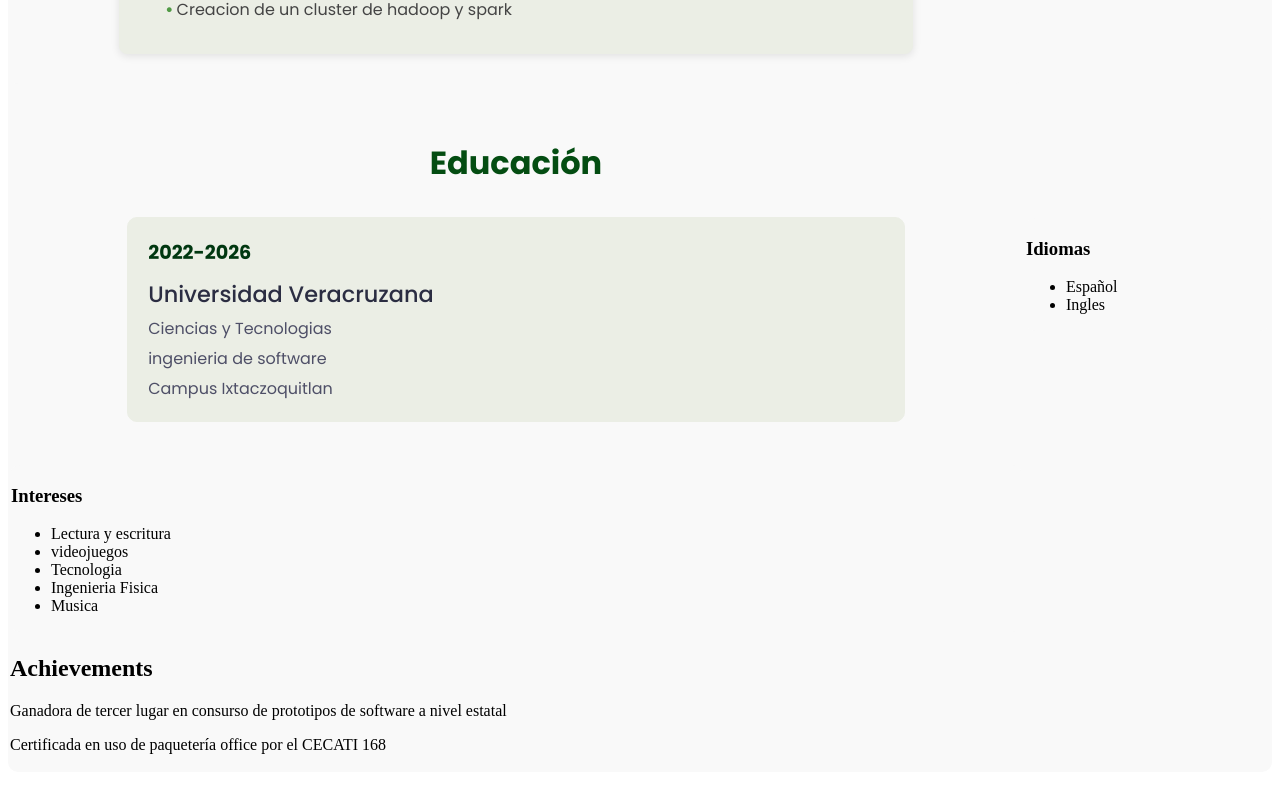
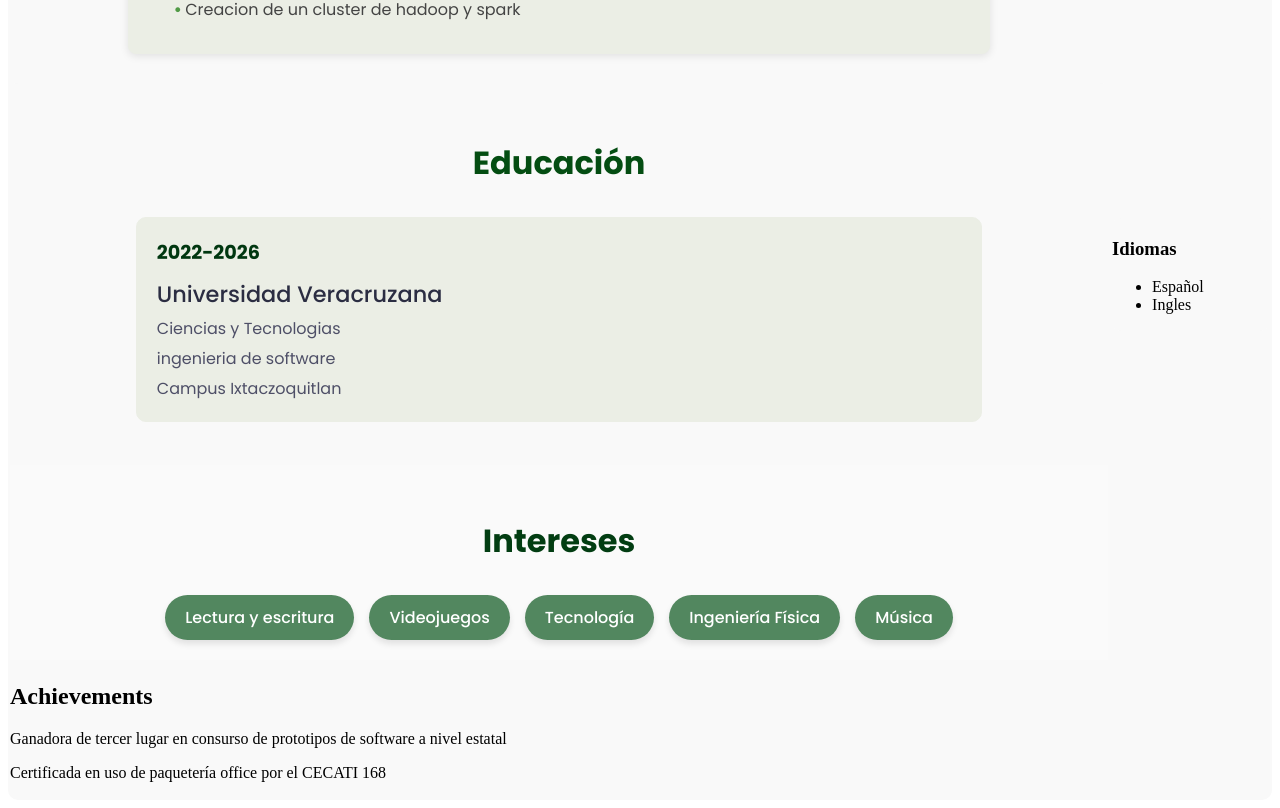
Before and after one commit to feriveramar/feriveramar.github.io, an Angular app: page / in a window 1280 px wide. Shown: the part 999-1807 px from the top of the page. Before the commit the page ends 1779 px from the top, so only its background shows below. Built offline with nearby package versions, Linux system fonts and the light colour scheme.

Commit message:
update interests branch #6

```diff
--- a/src/app/interests/interests.component.css
+++ b/src/app/interests/interests.component.css
@@ -0,0 +1,49 @@
+@import url('https://fonts.googleapis.com/css2?family=Poppins:wght@400;500&display=swap');
+
+/* interests.component.css */
+
+body {
+    font-family: 'Poppins', sans-serif;
+    background-color: #fafafa;
+    margin: 0;
+    padding: 20px;
+}
+
+h3 {
+    text-align: center;
+    font-size: 2rem;
+    color: #023d12;
+    margin-bottom: 30px;
+}
+
+.interests-container {
+    display: flex;
+    flex-wrap: wrap;
+    justify-content: center;
+    gap: 15px; /* Espacio entre los "botones" */
+}
+
+.interest-item {
+    background-color: #52875f; /* Fondo para los botones */
+    color: #fff;
+    padding: 10px 20px;
+    border-radius: 50px; /* Hace que los elementos sean circulares/ovalados */
+    font-size: 1rem;
+    font-weight: 500;
+    text-align: center;
+    transition: background-color 0.3s ease, transform 0.3s ease;
+    box-shadow: 0 4px 6px rgba(0, 0, 0, 0.1);
+}
+
+.interest-item:hover {
+    background-color: #8db38d; /* Cambia el color al pasar el ratón */
+    transform: scale(1.05); /* Efecto de agrandar ligeramente al hacer hover */
+}
+
+/* Ajuste responsivo para pantallas más pequeñas */
+@media (max-width: 768px) {
+    .interest-item {
+        font-size: 0.9rem;
+        padding: 8px 15px;
+    }
+}
--- a/src/app/interests/interests.component.html
+++ b/src/app/interests/interests.component.html
@@ -1,15 +1,11 @@
-<table>
-    <tr>
-        <td>
-            <h3>Intereses</h3>
-            <ul>
-                <li>Lectura y escritura</li>
-                <li>videojuegos</li>
-                <li>Tecnologia</li>
-                <li>Ingenieria Fisica</li>
-                <li>Musica</li>
+<body style="font-family: 'Poppins', sans-serif;">
+<h3>Intereses</h3>
 
-            </ul>
-        </td>
-    </tr>
-</table>
+<div class="interests-container">
+  <div class="interest-item">Lectura y escritura</div>
+  <div class="interest-item">Videojuegos</div>
+  <div class="interest-item">Tecnología</div>
+  <div class="interest-item">Ingeniería Física</div>
+  <div class="interest-item">Música</div>
+</div>
+</body>
```
